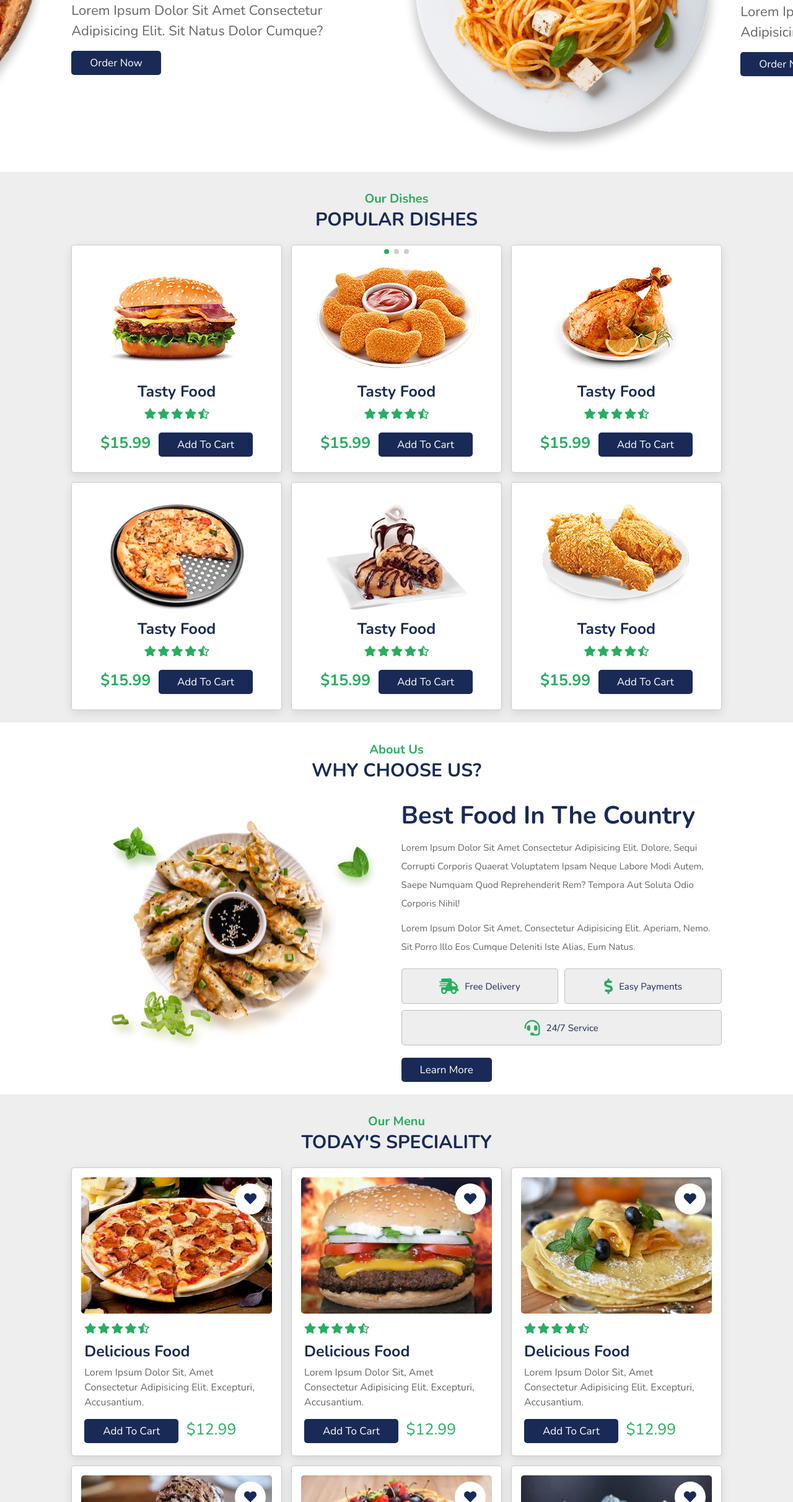
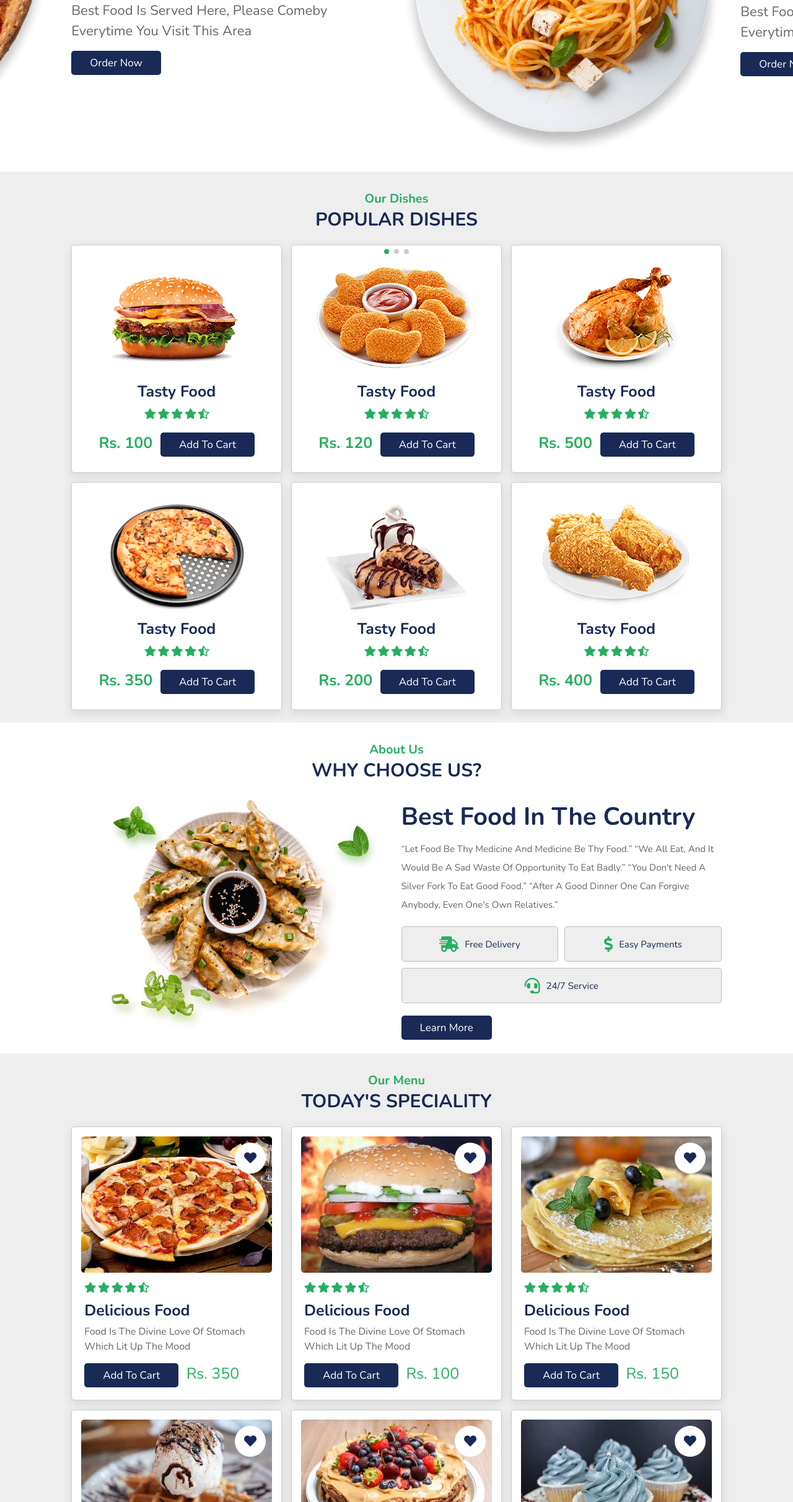
Before and after one commit to xOXAHIL/Food, a plain HTML site: page index.htm in a window 1280 px wide. Shown: the part 376-2800 px from the top of the page at 62% size. Drawn offline with nearby package versions, Linux system fonts and the light colour scheme.

Commit message:
Update index.htm

```diff
--- a/index.htm
+++ b/index.htm
@@ -21,7 +21,7 @@
 
 <header>
 
-    <a href="#" class="logo"><i class="fas fa-utensils"></i>resto.</a>
+    <p><img src="D:\lpu\web\food website\food website\images\logoo.jpg" height="80" width="80" alt="logo"><a href="#" class="logo" >the Food Nerds</a></p>
 
     <nav class="navbar">
         <a class="active" href="#home">home</a>
@@ -63,7 +63,7 @@
                 <div class="content">
                     <span>our special dish</span>
                     <h3>spicy noodles</h3>
-                    <p>Lorem ipsum dolor sit amet consectetur adipisicing elit. Sit natus dolor cumque?</p>
+                    <p>Best food is served here, please comeby everytime you visit this area</p>
                     <a href="#" class="btn">order now</a>
                 </div>
                 <div class="image">
@@ -75,7 +75,7 @@
                 <div class="content">
                     <span>our special dish</span>
                     <h3>fried chicken</h3>
-                    <p>Lorem ipsum dolor sit amet consectetur adipisicing elit. Sit natus dolor cumque?</p>
+                    <p>Best food is served here, please comeby everytime you visit this area</p>
                     <a href="#" class="btn">order now</a>
                 </div>
                 <div class="image">
@@ -87,7 +87,7 @@
                 <div class="content">
                     <span>our special dish</span>
                     <h3>hot pizza</h3>
-                    <p>Lorem ipsum dolor sit amet consectetur adipisicing elit. Sit natus dolor cumque?</p>
+                    <p>Best food is served here, please comeby everytime you visit this area</p>
                     <a href="#" class="btn">order now</a>
                 </div>
                 <div class="image">
@@ -126,7 +126,7 @@
                 <i class="fas fa-star"></i>
                 <i class="fas fa-star-half-alt"></i>
             </div>
-            <span>$15.99</span>
+            <span>Rs. 100</span>
             <a href="#" class="btn">add to cart</a>
         </div>
 
@@ -142,7 +142,7 @@
                 <i class="fas fa-star"></i>
                 <i class="fas fa-star-half-alt"></i>
             </div>
-            <span>$15.99</span>
+            <span>Rs. 120</span>
             <a href="#" class="btn">add to cart</a>
         </div>
 
@@ -158,7 +158,7 @@
                 <i class="fas fa-star"></i>
                 <i class="fas fa-star-half-alt"></i>
             </div>
-            <span>$15.99</span>
+            <span>Rs. 500</span>
             <a href="#" class="btn">add to cart</a>
         </div>
 
@@ -174,7 +174,7 @@
                 <i class="fas fa-star"></i>
                 <i class="fas fa-star-half-alt"></i>
             </div>
-            <span>$15.99</span>
+            <span>Rs. 350</span>
             <a href="#" class="btn">add to cart</a>
         </div>
 
@@ -190,7 +190,7 @@
                 <i class="fas fa-star"></i>
                 <i class="fas fa-star-half-alt"></i>
             </div>
-            <span>$15.99</span>
+            <span>Rs. 200</span>
             <a href="#" class="btn">add to cart</a>
         </div>
 
@@ -206,7 +206,7 @@
                 <i class="fas fa-star"></i>
                 <i class="fas fa-star-half-alt"></i>
             </div>
-            <span>$15.99</span>
+            <span>Rs. 400</span>
             <a href="#" class="btn">add to cart</a>
         </div>
 
@@ -231,8 +231,7 @@
 
         <div class="content">
             <h3>best food in the country</h3>
-            <p>Lorem ipsum dolor sit amet consectetur adipisicing elit. Dolore, sequi corrupti corporis quaerat voluptatem ipsam neque labore modi autem, saepe numquam quod reprehenderit rem? Tempora aut soluta odio corporis nihil!</p>
-            <p>Lorem ipsum dolor sit amet, consectetur adipisicing elit. Aperiam, nemo. Sit porro illo eos cumque deleniti iste alias, eum natus.</p>
+            <p>“Let food be thy medicine and medicine be thy food.” “We all eat, and it would be a sad waste of opportunity to eat badly.” “You don't need a silver fork to eat good food.” “After a good dinner one can forgive anybody, even one's own relatives.”</p>
             <div class="icons-container">
                 <div class="icons">
                     <i class="fas fa-shipping-fast"></i>
@@ -279,9 +278,9 @@
                     <i class="fas fa-star-half-alt"></i>
                 </div>
                 <h3>delicious food</h3>
-                <p>Lorem ipsum dolor sit, amet consectetur adipisicing elit. Excepturi, accusantium.</p>
+                <p>Food is the divine love of stomach which lit up the mood</p>
                 <a href="#" class="btn">add to cart</a>
-                <span class="price">$12.99</span>
+                <span class="price">Rs. 350</span>
             </div>
         </div>
 
@@ -299,9 +298,9 @@
                     <i class="fas fa-star-half-alt"></i>
                 </div>
                 <h3>delicious food</h3>
-                <p>Lorem ipsum dolor sit, amet consectetur adipisicing elit. Excepturi, accusantium.</p>
+                <p>Food is the divine love of stomach which lit up the mood</p>
                 <a href="#" class="btn">add to cart</a>
-                <span class="price">$12.99</span>
+                <span class="price">Rs. 100</span>
             </div>
         </div>
 
@@ -319,9 +318,9 @@
                     <i class="fas fa-star-half-alt"></i>
                 </div>
                 <h3>delicious food</h3>
-                <p>Lorem ipsum dolor sit, amet consectetur adipisicing elit. Excepturi, accusantium.</p>
+                <p>Food is the divine love of stomach which lit up the mood</p>
                 <a href="#" class="btn">add to cart</a>
-                <span class="price">$12.99</span>
+                <span class="price">Rs. 150</span>
             </div>
         </div>
 
@@ -339,9 +338,9 @@
                     <i class="fas fa-star-half-alt"></i>
                 </div>
                 <h3>delicious food</h3>
-                <p>Lorem ipsum dolor sit, amet consectetur adipisicing elit. Excepturi, accusantium.</p>
+                <p>Food is the divine love of stomach which lit up the mood</p>
                 <a href="#" class="btn">add to cart</a>
-                <span class="price">$12.99</span>
+                <span class="price">Rs. 250</span>
             </div>
         </div>
 
@@ -359,9 +358,9 @@
                     <i class="fas fa-star-half-alt"></i>
                 </div>
                 <h3>delicious food</h3>
-                <p>Lorem ipsum dolor sit, amet consectetur adipisicing elit. Excepturi, accusantium.</p>
+                <p>Food is the divine love of stomach which lit up the mood</p>
                 <a href="#" class="btn">add to cart</a>
-                <span class="price">$12.99</span>
+                <span class="price">Rs. 300</span>
             </div>
         </div>
 
@@ -379,9 +378,9 @@
                     <i class="fas fa-star-half-alt"></i>
                 </div>
                 <h3>delicious food</h3>
-                <p>Lorem ipsum dolor sit, amet consectetur adipisicing elit. Excepturi, accusantium.</p>
+                <p>Food is the divine love of stomach which lit up the mood</p>
                 <a href="#" class="btn">add to cart</a>
-                <span class="price">$12.99</span>
+                <span class="price">Rs. 299</span>
             </div>
         </div>
 
@@ -399,9 +398,9 @@
                     <i class="fas fa-star-half-alt"></i>
                 </div>
                 <h3>delicious food</h3>
-                <p>Lorem ipsum dolor sit, amet consectetur adipisicing elit. Excepturi, accusantium.</p>
+                <p>Food is the divine love of stomach which lit up the mood</p>
                 <a href="#" class="btn">add to cart</a>
-                <span class="price">$12.99</span>
+                <span class="price">Rs. 129</span>
             </div>
         </div>
 
@@ -419,9 +418,9 @@
                     <i class="fas fa-star-half-alt"></i>
                 </div>
                 <h3>delicious food</h3>
-                <p>Lorem ipsum dolor sit, amet consectetur adipisicing elit. Excepturi, accusantium.</p>
+                <p>Food is the divine love of stomach which lit up the mood</p>
                 <a href="#" class="btn">add to cart</a>
-                <span class="price">$12.99</span>
+                <span class="price">Rs. 349</span>
             </div>
         </div>
 
@@ -439,9 +438,9 @@
                     <i class="fas fa-star-half-alt"></i>
                 </div>
                 <h3>delicious food</h3>
-                <p>Lorem ipsum dolor sit, amet consectetur adipisicing elit. Excepturi, accusantium.</p>
+                <p>Food is the divine love of stomach which lit up the mood</p>
                 <a href="#" class="btn">add to cart</a>
-                <span class="price">$12.99</span>
+                <span class="price">Rs. 459</span>
             </div>
         </div>
 
@@ -477,7 +476,7 @@
                         </div>
                     </div>
                 </div>
-                <p>Lorem ipsum dolor sit amet consectetur adipisicing elit. Sit fugiat consequuntur repellendus aperiam deserunt nihil, corporis fugit voluptatibus voluptate totam neque illo placeat eius quis laborum aspernatur quibusdam. Ipsum, magni.</p>
+                <p>Best food in the town </p>
             </div>
 
             <div class="swiper-slide slide">
@@ -495,7 +494,7 @@
                         </div>
                     </div>
                 </div>
-                <p>Lorem ipsum dolor sit amet consectetur adipisicing elit. Sit fugiat consequuntur repellendus aperiam deserunt nihil, corporis fugit voluptatibus voluptate totam neque illo placeat eius quis laborum aspernatur quibusdam. Ipsum, magni.</p>
+                <p>Best food in the town </p>
             </div>
 
             <div class="swiper-slide slide">
@@ -513,7 +512,7 @@
                         </div>
                     </div>
                 </div>
-                <p>Lorem ipsum dolor sit amet consectetur adipisicing elit. Sit fugiat consequuntur repellendus aperiam deserunt nihil, corporis fugit voluptatibus voluptate totam neque illo placeat eius quis laborum aspernatur quibusdam. Ipsum, magni.</p>
+                <p>Best food in the town </p>
             </div>
 
             <div class="swiper-slide slide">
@@ -531,7 +530,7 @@
                         </div>
                     </div>
                 </div>
-                <p>Lorem ipsum dolor sit amet consectetur adipisicing elit. Sit fugiat consequuntur repellendus aperiam deserunt nihil, corporis fugit voluptatibus voluptate totam neque illo placeat eius quis laborum aspernatur quibusdam. Ipsum, magni.</p>
+                <p>Best food in the town </p>
             </div>
 
         </div>
```
